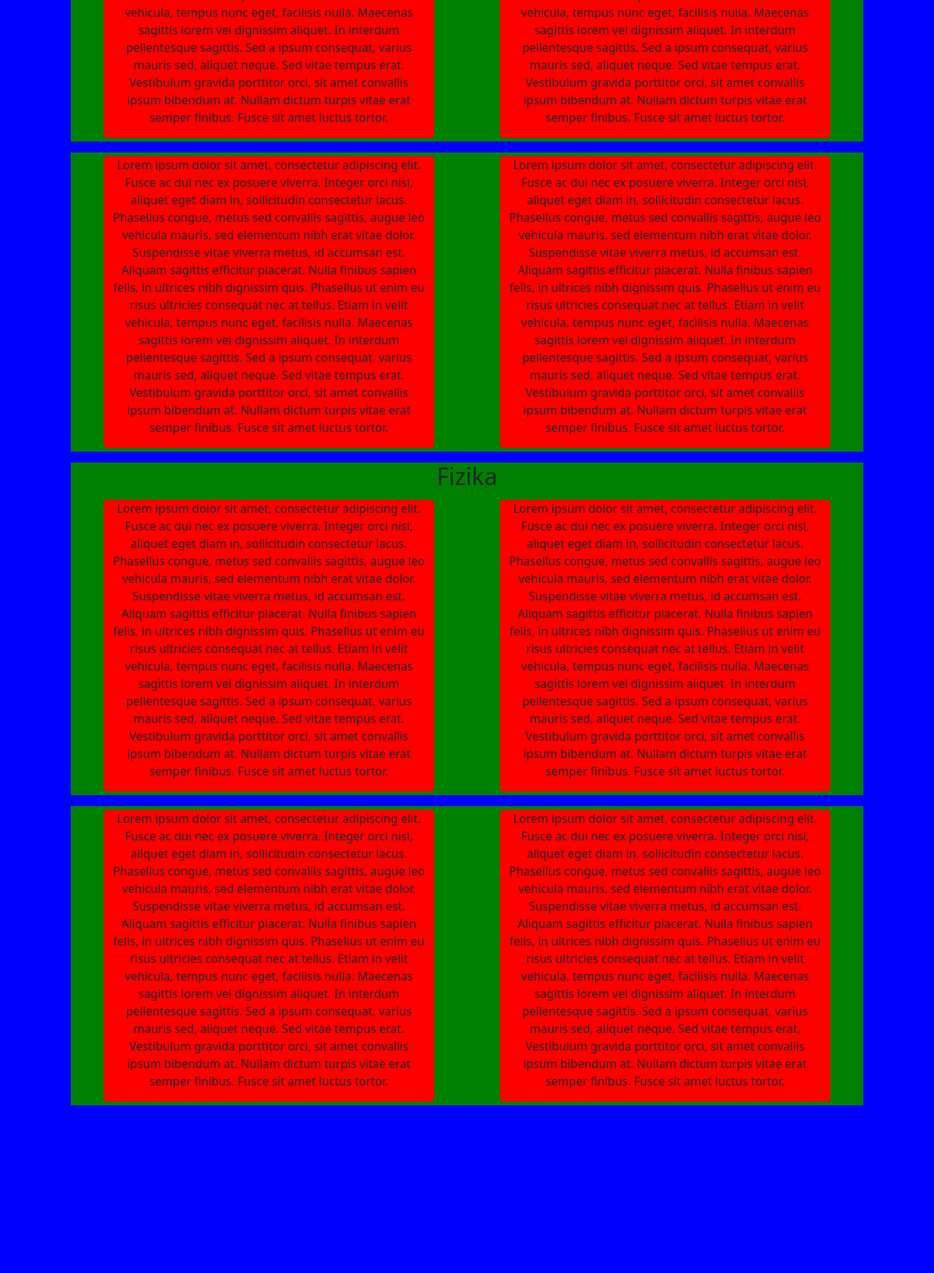
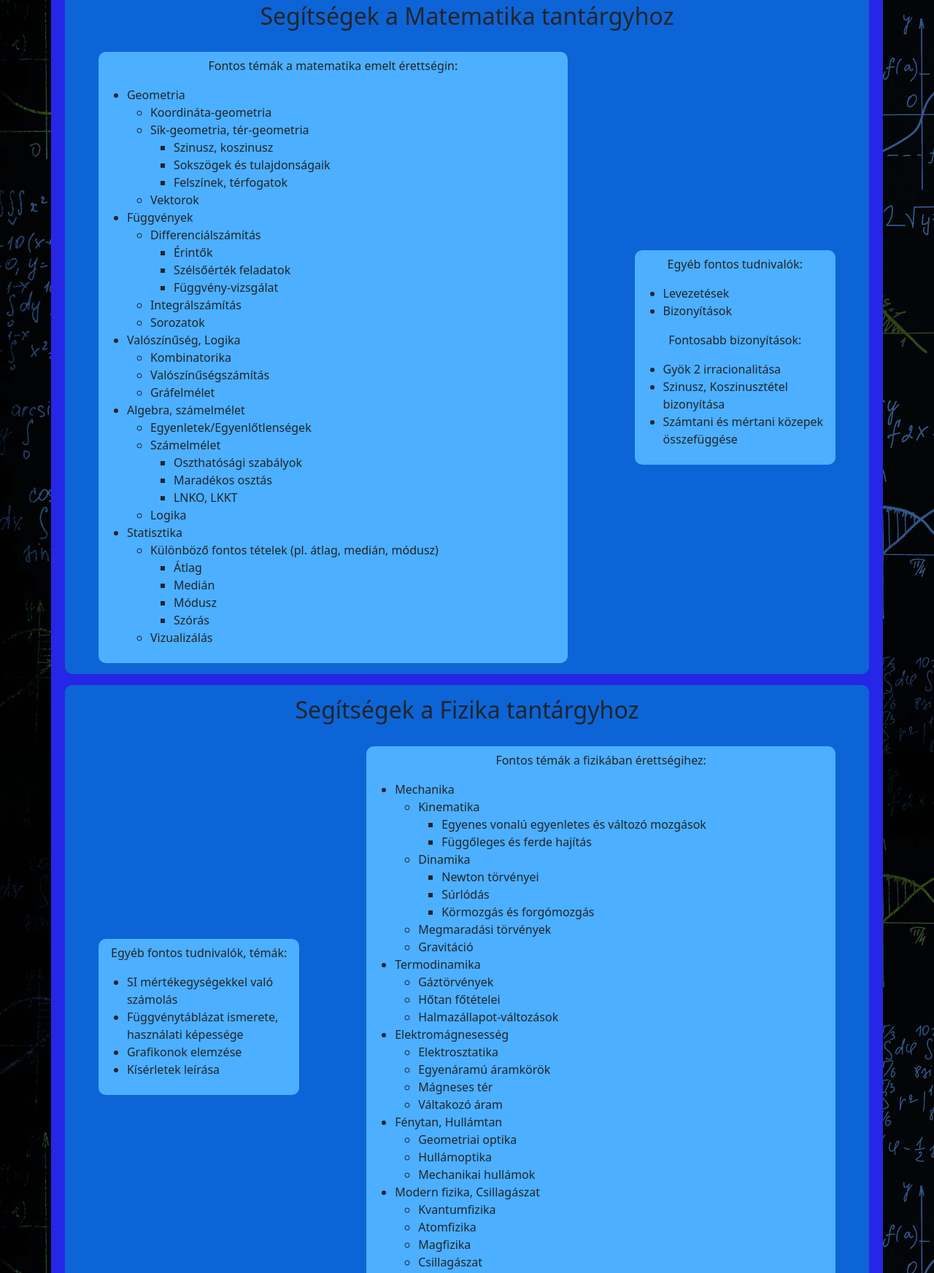
Before and after one commit to realsky41/ikt-feladat-3, a plain HTML site: page index.html in a window 1280 px wide. Shown: the part 566-2311 px from the top of the page at 73% size. Before the commit the page ends 2096 px from the top, so only its background shows below. Drawn offline with nearby package versions, Linux system fonts and the light colour scheme.

Commit message:
finished task

```diff
--- a/index.html
+++ b/index.html
@@ -8,7 +8,8 @@
     <title>Document</title>
 </head>
 <body>
-    <div class="container">
+    </nav>
+    <div class="container auto-mx">
         <div class="row">
             <div class="col-11 auto-mx">
                 <h1>Matematika és Fizika</h1>
@@ -17,42 +18,146 @@
         <div class="row">
             <div class="col-11 auto-mx">
                 <h2>Bevezető</h2>
-                <p>A matematika nem csupán számok és szimbólumok halmaza, hanem az univerzum rejtett nyelve, amely rendet visz a káoszba. Az elmúlt évek során megtanultuk, hogy minden komplex probléma mögött ott rejlik egy elegáns megoldás, és hogy a logikus gondolkodás nemcsak az egyenletek világában, hanem az élet útvesztőiben is irányt mutat. Ahogy most búcsúzunk, magunkkal visszük a bizonyítások szigorát és az összefüggések felismerésének örömét, tudva, hogy a világot ezen a tiszta, racionális szemüvegen keresztül is láthatjuk.</p>            </div>
-        </div>
-        <div class="row">
-            <h2>Matematika</h2>
-            <div class="col-5 auto-mx">
-                <p>Lorem ipsum dolor sit amet, consectetur adipiscing elit. Fusce ac dui nec ex posuere viverra. Integer orci nisl, aliquet eget diam in, sollicitudin consectetur lacus. Phasellus congue, metus sed convallis sagittis, augue leo vehicula mauris, sed elementum nibh erat vitae dolor. Suspendisse vitae viverra metus, id accumsan est. Aliquam sagittis efficitur placerat. Nulla finibus sapien felis, in ultrices nibh dignissim quis. Phasellus ut enim eu risus ultricies consequat nec at tellus. Etiam in velit vehicula, tempus nunc eget, facilisis nulla. Maecenas sagittis lorem vel dignissim aliquet. In interdum pellentesque sagittis. Sed a ipsum consequat, varius mauris sed, aliquet neque. Sed vitae tempus erat. Vestibulum gravida porttitor orci, sit amet convallis ipsum bibendum at. Nullam dictum turpis vitae erat semper finibus. Fusce sit amet luctus tortor. </p>
-            </div>
-            <div class="col-5 auto-mx">
-                <p>Lorem ipsum dolor sit amet, consectetur adipiscing elit. Fusce ac dui nec ex posuere viverra. Integer orci nisl, aliquet eget diam in, sollicitudin consectetur lacus. Phasellus congue, metus sed convallis sagittis, augue leo vehicula mauris, sed elementum nibh erat vitae dolor. Suspendisse vitae viverra metus, id accumsan est. Aliquam sagittis efficitur placerat. Nulla finibus sapien felis, in ultrices nibh dignissim quis. Phasellus ut enim eu risus ultricies consequat nec at tellus. Etiam in velit vehicula, tempus nunc eget, facilisis nulla. Maecenas sagittis lorem vel dignissim aliquet. In interdum pellentesque sagittis. Sed a ipsum consequat, varius mauris sed, aliquet neque. Sed vitae tempus erat. Vestibulum gravida porttitor orci, sit amet convallis ipsum bibendum at. Nullam dictum turpis vitae erat semper finibus. Fusce sit amet luctus tortor. </p>
+                <p>A matematika nem csupán számok és szimbólumok halmaza, hanem az univerzum rejtett nyelve, amely rendet visz a káoszba. Az elmúlt évek során megtanultuk, hogy minden komplex probléma mögött ott rejlik egy elegáns megoldás, és hogy a logikus gondolkodás nemcsak az egyenletek világában, hanem az élet útvesztőiben is irányt mutat. Ahogy most búcsúzunk, magunkkal visszük a bizonyítások szigorát és az összefüggések felismerésének örömét, tudva, hogy a világot ezen a tiszta, racionális szemüvegen keresztül is láthatjuk.</p>
+                <h2>Technikák a jobb tanuláshoz:</h2>
+                <ul>
+                    <li>Pomodoro-technika</li>
+                    <li>"Béka módszer"</li>
+                    <li>Ütemtervezés</li>
+                </ul>
             </div>
         </div>
         <div class="row">
-            <div class="col-5 auto-mx">
-                <p>Lorem ipsum dolor sit amet, consectetur adipiscing elit. Fusce ac dui nec ex posuere viverra. Integer orci nisl, aliquet eget diam in, sollicitudin consectetur lacus. Phasellus congue, metus sed convallis sagittis, augue leo vehicula mauris, sed elementum nibh erat vitae dolor. Suspendisse vitae viverra metus, id accumsan est. Aliquam sagittis efficitur placerat. Nulla finibus sapien felis, in ultrices nibh dignissim quis. Phasellus ut enim eu risus ultricies consequat nec at tellus. Etiam in velit vehicula, tempus nunc eget, facilisis nulla. Maecenas sagittis lorem vel dignissim aliquet. In interdum pellentesque sagittis. Sed a ipsum consequat, varius mauris sed, aliquet neque. Sed vitae tempus erat. Vestibulum gravida porttitor orci, sit amet convallis ipsum bibendum at. Nullam dictum turpis vitae erat semper finibus. Fusce sit amet luctus tortor. </p>
+            <h2>Segítségek a Matematika tantárgyhoz</h2>
+            <div class="col-7 auto-mx">
+                <p>Fontos témák a matematika emelt érettségin:</p>
+                <ul>
+                    <li>Geometria</li>
+                    <ul>
+                        <li>Koordináta-geometria</li>
+                        <li>Sík-geometria, tér-geometria</li>
+                        <ul>
+                            <li>Szinusz, koszinusz</li>
+                            <li>Sokszögek és tulajdonságaik</li>
+                            <li>Felszínek, térfogatok</li>
+                        </ul>
+                        <li>Vektorok</li>
+                    </ul>
+                    <li>Függvények</li>
+                    <ul>
+                        <li>Differenciálszámítás</li>
+                        <ul>
+                            <li>Érintők</li>
+                            <li>Szélsőérték feladatok</li>
+                            <li>Függvény-vizsgálat</li>
+                        </ul>
+                        <li>Integrálszámítás</li>
+                        <li>Sorozatok</li>
+                    </ul>
+                    <li>Valószínűség, Logika</li>
+                    <ul>
+                        <li>Kombinatorika</li>
+                        <li>Valószínűségszámítás</li>
+                        <li>Gráfelmélet</li>
+                    </ul>
+                    <li>Algebra, számelmélet</li>
+                    <ul>
+                        <li>Egyenletek/Egyenlőtlenségek</li>
+                        <li>Számelmélet</li>
+                        <ul>
+                            <li>Oszthatósági szabályok</li>
+                            <li>Maradékos osztás</li>
+                            <li>LNKO, LKKT</li>
+                        </ul>
+                        <li>Logika</li>
+                    </ul>
+                    <li>Statisztika</li>
+                    <ul>
+                        <li>Különböző fontos tételek (pl. átlag, medián, módusz)</li>
+                        <ul>
+                            <li>Átlag</li>
+                            <li>Medián</li>
+                            <li>Módusz</li>
+                            <li>Szórás</li>
+                        </ul>
+                        <li>Vizualizálás</li>
+                    </ul>
+                </ul>
             </div>
-            <div class="col-5 auto-mx">
-                <p>Lorem ipsum dolor sit amet, consectetur adipiscing elit. Fusce ac dui nec ex posuere viverra. Integer orci nisl, aliquet eget diam in, sollicitudin consectetur lacus. Phasellus congue, metus sed convallis sagittis, augue leo vehicula mauris, sed elementum nibh erat vitae dolor. Suspendisse vitae viverra metus, id accumsan est. Aliquam sagittis efficitur placerat. Nulla finibus sapien felis, in ultrices nibh dignissim quis. Phasellus ut enim eu risus ultricies consequat nec at tellus. Etiam in velit vehicula, tempus nunc eget, facilisis nulla. Maecenas sagittis lorem vel dignissim aliquet. In interdum pellentesque sagittis. Sed a ipsum consequat, varius mauris sed, aliquet neque. Sed vitae tempus erat. Vestibulum gravida porttitor orci, sit amet convallis ipsum bibendum at. Nullam dictum turpis vitae erat semper finibus. Fusce sit amet luctus tortor. </p>
+            <div class="col-3 auto-mx">
+                <p>Egyéb fontos tudnivalók:</p>
+                <ul>
+                    <li>Levezetések</li>
+                    <li>Bizonyítások</li>
+                </ul>
+                <p>Fontosabb bizonyítások:</p>
+                <ul>
+                    <li>Gyök 2 irracionalitása</li>
+                    <li>Szinusz, Koszinusztétel bizonyítása</li>
+                    <li>Számtani és mértani közepek összefüggése</li>
+                </ul>
             </div>
         </div>
         <div class="row">
-            <h2>Fizika</h2>
-            <div class="col-5 auto-mx">
-                <p>Lorem ipsum dolor sit amet, consectetur adipiscing elit. Fusce ac dui nec ex posuere viverra. Integer orci nisl, aliquet eget diam in, sollicitudin consectetur lacus. Phasellus congue, metus sed convallis sagittis, augue leo vehicula mauris, sed elementum nibh erat vitae dolor. Suspendisse vitae viverra metus, id accumsan est. Aliquam sagittis efficitur placerat. Nulla finibus sapien felis, in ultrices nibh dignissim quis. Phasellus ut enim eu risus ultricies consequat nec at tellus. Etiam in velit vehicula, tempus nunc eget, facilisis nulla. Maecenas sagittis lorem vel dignissim aliquet. In interdum pellentesque sagittis. Sed a ipsum consequat, varius mauris sed, aliquet neque. Sed vitae tempus erat. Vestibulum gravida porttitor orci, sit amet convallis ipsum bibendum at. Nullam dictum turpis vitae erat semper finibus. Fusce sit amet luctus tortor. </p>
+            <h2>Segítségek a Fizika tantárgyhoz</h2>
+            <div class="col-3 auto-mx">
+                <p>Egyéb fontos tudnivalók, témák:</p>
+                <ul>
+                    <li>SI mértékegységekkel való számolás</li>
+                    <li>Függvénytáblázat ismerete, használati képessége</li>
+                    <li>Grafikonok elemzése</li>
+                    <li>Kísérletek leírása</li>
+                </ul>
             </div>
-            <div class="col-5 auto-mx">
-                <p>Lorem ipsum dolor sit amet, consectetur adipiscing elit. Fusce ac dui nec ex posuere viverra. Integer orci nisl, aliquet eget diam in, sollicitudin consectetur lacus. Phasellus congue, metus sed convallis sagittis, augue leo vehicula mauris, sed elementum nibh erat vitae dolor. Suspendisse vitae viverra metus, id accumsan est. Aliquam sagittis efficitur placerat. Nulla finibus sapien felis, in ultrices nibh dignissim quis. Phasellus ut enim eu risus ultricies consequat nec at tellus. Etiam in velit vehicula, tempus nunc eget, facilisis nulla. Maecenas sagittis lorem vel dignissim aliquet. In interdum pellentesque sagittis. Sed a ipsum consequat, varius mauris sed, aliquet neque. Sed vitae tempus erat. Vestibulum gravida porttitor orci, sit amet convallis ipsum bibendum at. Nullam dictum turpis vitae erat semper finibus. Fusce sit amet luctus tortor. </p>
+            <div class="col-7 auto-mx">
+                <p>Fontos témák a fizikában érettségihez:</p>
+                <ul>
+                    <li>Mechanika</li>
+                    <ul>
+                        <li>Kinematika</li>
+                        <ul>
+                            <li>Egyenes vonalú egyenletes és változó mozgások</li>
+                            <li>Függőleges és ferde hajítás</li>
+                        </ul>
+                        <li>Dinamika</li>
+                        <ul>
+                            <li>Newton törvényei</li>
+                            <li>Súrlódás</li>
+                            <li>Körmozgás és forgómozgás</li>
+                        </ul>
+                        <li>Megmaradási törvények</li>
+                        <li>Gravitáció</li>
+                    </ul>
+                    <li>Termodinamika</li>
+                    <ul>
+                        <li>Gáztörvények</li>
+                        <li>Hőtan főtételei</li>
+                        <li>Halmazállapot-változások</li>
+                    </ul>
+                    <li>Elektromágnesesség</li>
+                    <ul>
+                        <li>Elektrosztatika</li>
+                        <li>Egyenáramú áramkörök</li>
+                        <li>Mágneses tér</li>
+                        <li>Váltakozó áram</li>
+                    </ul>
+                    <li>Fénytan, Hullámtan</li>
+                    <ul>
+                        <li>Geometriai optika</li>
+                        <li>Hullámoptika</li>
+                        <li>Mechanikai hullámok</li>
+                    </ul>
+                    <li>Modern fizika, Csillagászat</li>
+                    <ul>
+                        <li>Kvantumfizika</li>
+                        <li>Atomfizika</li>
+                        <li>Magfizika</li>
+                        <li>Csillagászat</li>
+                    </ul>
+                </ul>
             </div>
         </div>
-        <div class="row">
-            <div class="col-5 auto-mx">
-                <p>Lorem ipsum dolor sit amet, consectetur adipiscing elit. Fusce ac dui nec ex posuere viverra. Integer orci nisl, aliquet eget diam in, sollicitudin consectetur lacus. Phasellus congue, metus sed convallis sagittis, augue leo vehicula mauris, sed elementum nibh erat vitae dolor. Suspendisse vitae viverra metus, id accumsan est. Aliquam sagittis efficitur placerat. Nulla finibus sapien felis, in ultrices nibh dignissim quis. Phasellus ut enim eu risus ultricies consequat nec at tellus. Etiam in velit vehicula, tempus nunc eget, facilisis nulla. Maecenas sagittis lorem vel dignissim aliquet. In interdum pellentesque sagittis. Sed a ipsum consequat, varius mauris sed, aliquet neque. Sed vitae tempus erat. Vestibulum gravida porttitor orci, sit amet convallis ipsum bibendum at. Nullam dictum turpis vitae erat semper finibus. Fusce sit amet luctus tortor. </p>
-            </div>
-            <div class="col-5 auto-mx">
-                <p>Lorem ipsum dolor sit amet, consectetur adipiscing elit. Fusce ac dui nec ex posuere viverra. Integer orci nisl, aliquet eget diam in, sollicitudin consectetur lacus. Phasellus congue, metus sed convallis sagittis, augue leo vehicula mauris, sed elementum nibh erat vitae dolor. Suspendisse vitae viverra metus, id accumsan est. Aliquam sagittis efficitur placerat. Nulla finibus sapien felis, in ultrices nibh dignissim quis. Phasellus ut enim eu risus ultricies consequat nec at tellus. Etiam in velit vehicula, tempus nunc eget, facilisis nulla. Maecenas sagittis lorem vel dignissim aliquet. In interdum pellentesque sagittis. Sed a ipsum consequat, varius mauris sed, aliquet neque. Sed vitae tempus erat. Vestibulum gravida porttitor orci, sit amet convallis ipsum bibendum at. Nullam dictum turpis vitae erat semper finibus. Fusce sit amet luctus tortor. </p>
-            </div>
-        </div>
+        <p>Készítette: Gulyás Gábor, Bognár Csaba, Kereszthelyi Márton</p>
     </div>
 </body>
 </html>
--- a/style.css
+++ b/style.css
@@ -3,28 +3,47 @@ h1, p {
 }
 
 body {
-    background-color: blue;
+    background-image: url(bg.png);
+    background-color: rgba(4, 52, 116, 0.8);
+    background-blend-mode: multiply;
+}
+
+div {
+    background-color: green;
 }
 
 .container {
-
+    margin: auto;
+    margin-top: 15px;
+    margin-bottom: 15px;
+    border-radius: 10px;
+    padding: 4px;
+    background: rgb(38, 38, 230);
 }
 
 .row {
     margin: 15px;
-    background-color: green;
+    border-radius: 10px;
+    background-color: rgb(13, 100, 214);
 }
 
 .row > h1, .row > h2, .row > div > h2 {
+    margin-top: 15px;
+    margin-bottom: 15px;
     text-align: center;
+}
+
+div {
+    align-items: center;
 }
 
 .row > div {
     margin: auto;
-    margin-top: 5px;
-    margin-bottom: 5px;
-    border-radius: 5px;
-    background-color: red;
+    margin-top: 15px;
+    margin-bottom: 15px;
+    padding: 7px;
+    border-radius: 10px;
+    background-color: rgb(76, 175, 255);
 }
 
 @media print {
```
Also changed, not shown: bg.png (added).
